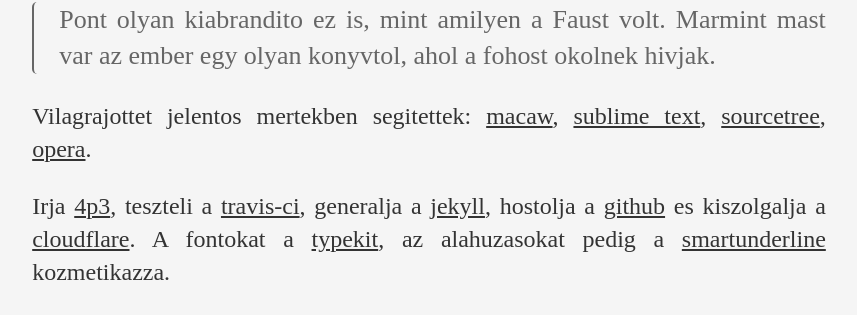
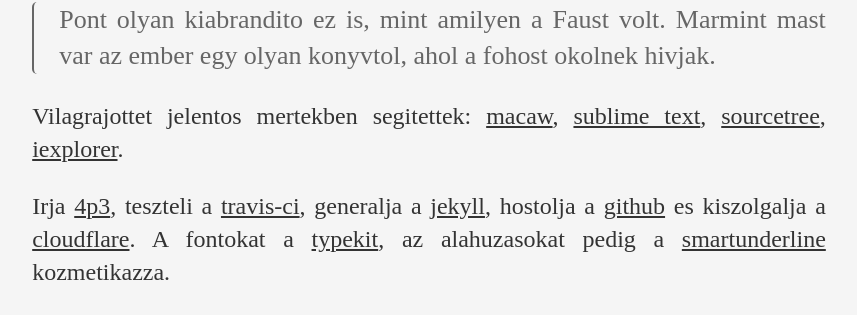
Before and after one commit to 4p3/4p3.github.io, a Jekyll site: the page built from rolam.html, in a window 1280 px wide. Shown: the part 1166-1481 px from the top of the page, without its empty margins (211-1068 px from the left). Built offline with Jekyll 4.4.1, drawn with Linux system fonts in a browser that asks for light colours; Markdown is read by kramdown in place of the engine named in the settings.

Commit message:
chropera >> explorer

```diff
--- a/rolam.html
+++ b/rolam.html
@@ -17,6 +17,6 @@
     <div class="post-title">Az oldalrol par szot</div>
     <div class="post-content">
     <blockquote><p>Pont olyan kiabrandito ez is, mint amilyen a Faust volt. Marmint mast var az ember egy olyan konyvtol, ahol a fohost okolnek hivjak.</p></blockquote>
-    <p>Vilagrajottet jelentos mertekben segitettek: <a href="http://macaw.co">macaw</a>, <a href="https://www.sublimetext.com">sublime text</a>, <a href="http://www.sourcetreeapp.com">sourcetree</a>, <a href="http://www.opera.com/">opera</a>.</p>
+    <p>Vilagrajottet jelentos mertekben segitettek: <a href="http://macaw.co">macaw</a>, <a href="https://www.sublimetext.com">sublime text</a>, <a href="http://www.sourcetreeapp.com">sourcetree</a>, <a href="http://windows.microsoft.com/de-de/internet-explorer/download-ie">iexplorer</a>.</p>
     <p>Irja <a href="mailto:seredi@gmail.com">4p3</a>, teszteli a <a href="https://travis-ci.org">travis-ci</a>, generalja a <a href="http://jekyllrb.com">jekyll</a>, hostolja a <a href="https://pages.github.com">github</a> es kiszolgalja a <a href="https://www.cloudflare.com/">cloudflare</a>. A fontokat a <a href="https://typekit.com/colophons/ajd7dau">typekit</a>, az alahuzasokat pedig a <a href="https://github.com/EagerIO/SmartUnderline">smartunderline</a> kozmetikazza.</p>
     </div>
```
